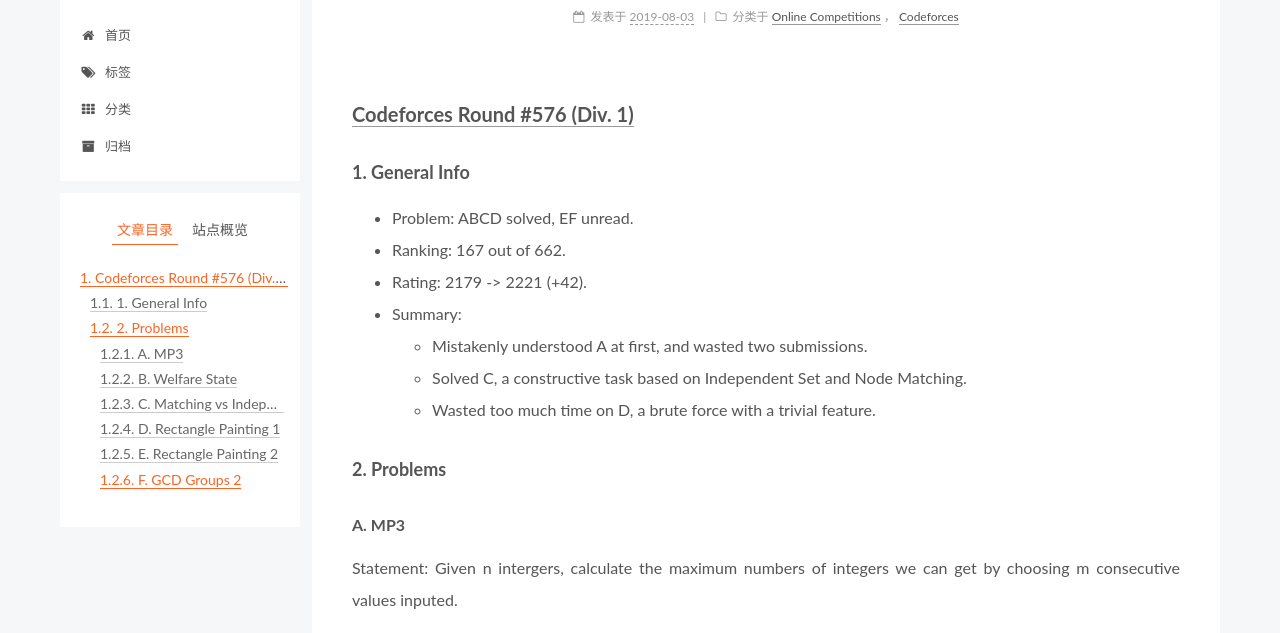
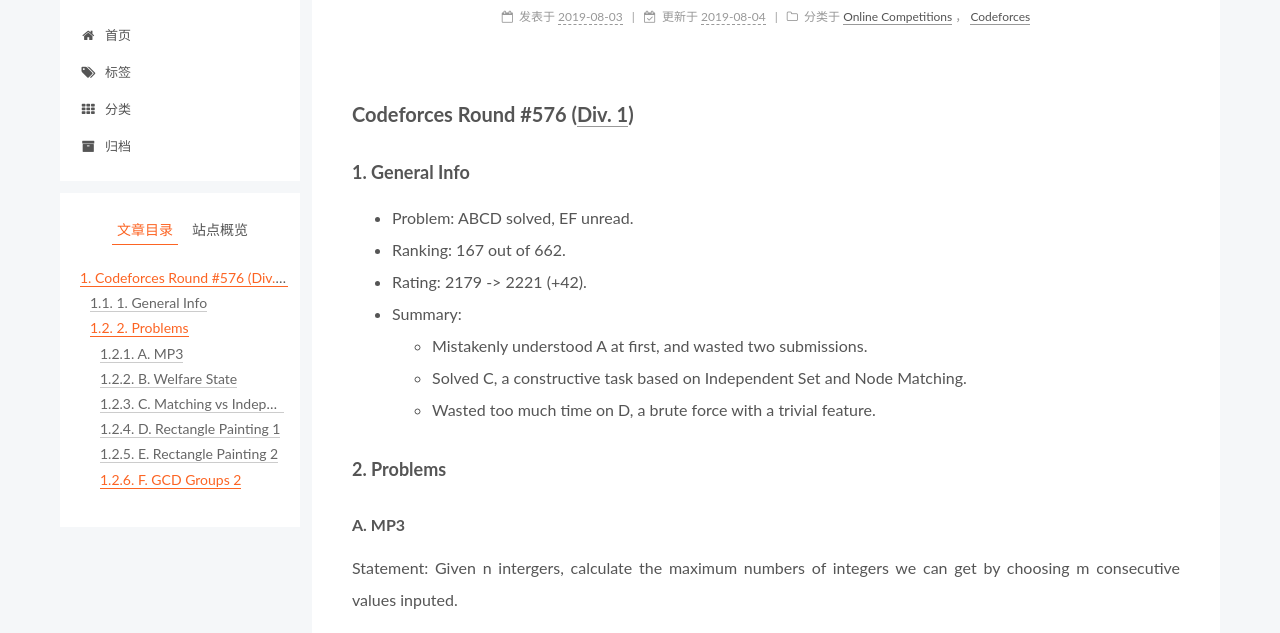
Before and after one commit to JackBai0914/JackBai0914.github.io, a plain HTML site: page 2019-08-03-Codeforces-CR576.html in a window 1280 px wide. Shown: the part 146-779 px from the top of the page. Drawn offline with nearby package versions, Linux system fonts and the light colour scheme; some packages are replaced by stand-ins of ours.

Commit message:
Site updated: 2019-08-04 11:34:10

```diff
--- a/2019-08-03-Codeforces-CR576.html
+++ b/2019-08-03-Codeforces-CR576.html
@@ -102,7 +102,7 @@
 <meta property="og:site_name" content="Jack Bai">
 <meta property="og:description" content="Codeforces Round #576 (Div. 1)1. General Info Problem: ABCD solved, EF unread. Ranking: 167 out of 662. Rating: 2179 -&amp;gt; 2221 (+42). Summary:  Mistakenly understood A at first, and wasted two submis">
 <meta property="og:locale" content="zh-CN">
-<meta property="og:updated_time" content="2019-08-03T12:00:48.857Z">
+<meta property="og:updated_time" content="2019-08-04T03:33:59.887Z">
 <meta name="twitter:card" content="summary">
 <meta name="twitter:title" content="[Codeforces]CR576 比赛记录">
 <meta name="twitter:description" content="Codeforces Round #576 (Div. 1)1. General Info Problem: ABCD solved, EF unread. Ranking: 167 out of 662. Rating: 2179 -&amp;gt; 2221 (+42). Summary:  Mistakenly understood A at first, and wasted two submis">
@@ -372,13 +372,23 @@
 
 
 
-              <time title="创建时间：2019-08-03 13:47:44 / 修改时间：20:00:48" itemprop="dateCreated datePublished" datetime="2019-08-03T13:47:44+08:00">2019-08-03</time>
+              <time title="创建时间：2019-08-03 13:47:44" itemprop="dateCreated datePublished" datetime="2019-08-03T13:47:44+08:00">2019-08-03</time>
             </span>
 
 
 
 
 
+
+              <span class="post-meta-item">
+                <span class="post-meta-item-icon">
+                  <i class="fa fa-calendar-check-o"></i>
+                </span>
+
+                  <span class="post-meta-item-text">更新于</span>
+
+                <time title="修改时间：2019-08-04 11:33:59" itemprop="dateModified" datetime="2019-08-04T11:33:59+08:00">2019-08-04</time>
+              </span>
 
 
 
@@ -438,7 +448,7 @@
 
 
 
-        <h2 id="Codeforces-Round-576-Div-1"><a href="#Codeforces-Round-576-Div-1" class="headerlink" title="Codeforces Round #576 (Div. 1)"></a><a href="http://codeforces.com/contest/1198/standings" target="_blank" rel="noopener">Codeforces Round #576 (Div. 1)</a></h2><h3 id="1-General-Info"><a href="#1-General-Info" class="headerlink" title="1. General Info"></a>1. General Info</h3><ul>
+        <h2 id="Codeforces-Round-576-Div-1"><a href="#Codeforces-Round-576-Div-1" class="headerlink" title="Codeforces Round #576 (Div. 1)"></a>Codeforces Round #576 (<a href="http://codeforces.com/contest/1198/standings" target="_blank" rel="noopener">Div. 1</a>)</h2><h3 id="1-General-Info"><a href="#1-General-Info" class="headerlink" title="1. General Info"></a>1. General Info</h3><ul>
 <li>Problem: ABCD solved, EF unread.</li>
 <li>Ranking: 167 out of 662.</li>
 <li>Rating: 2179 -&gt; 2221 (+42).</li>
```
Also changed, not shown: index.html (+12 -2 lines).
